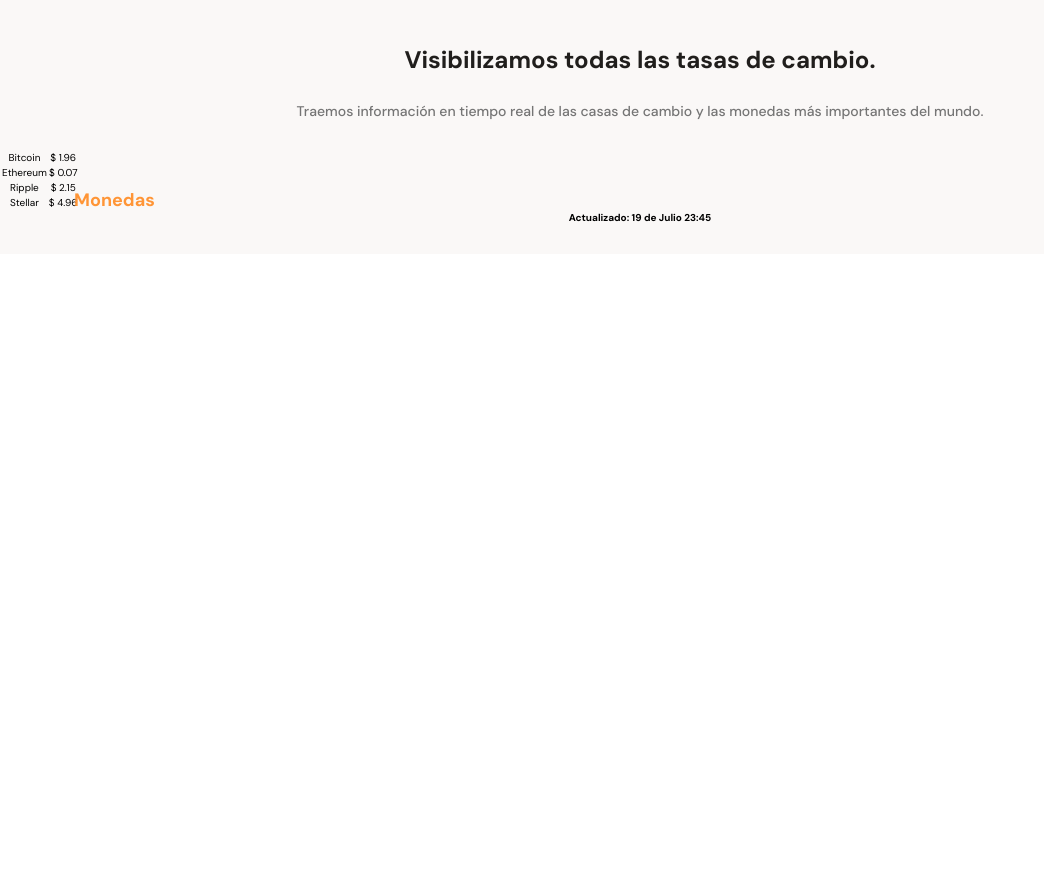
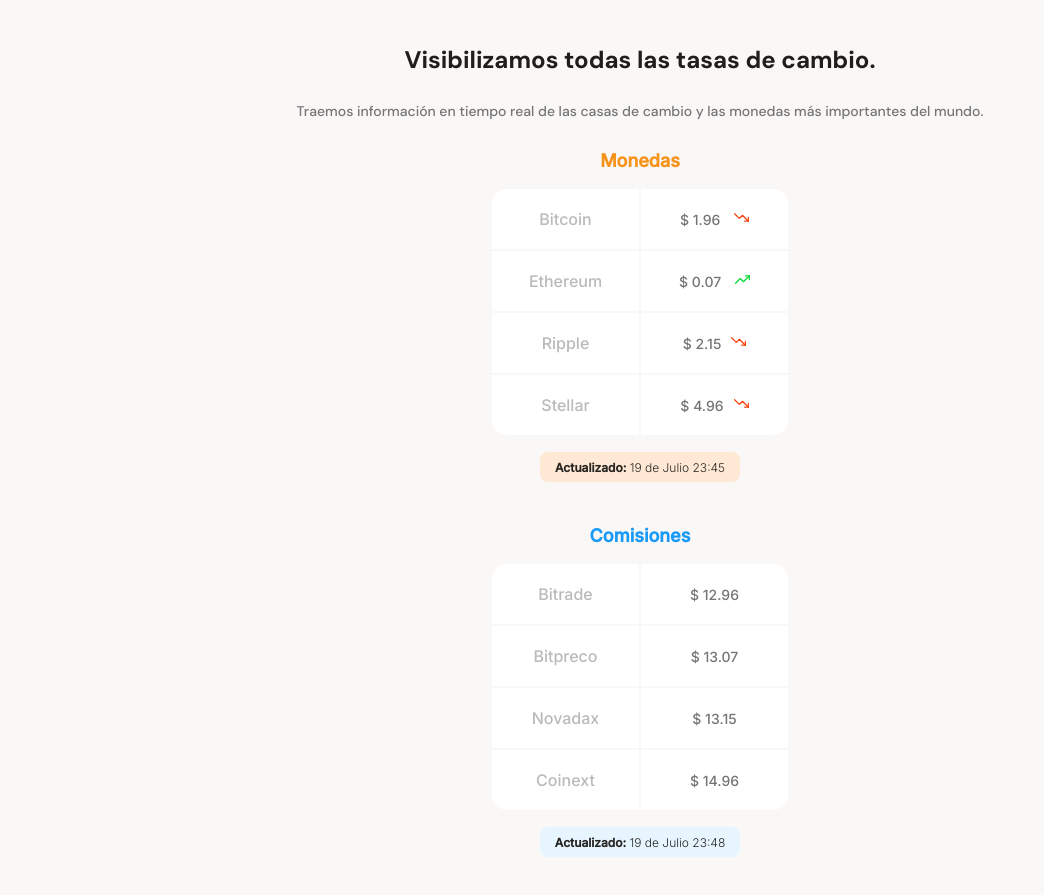
Before and after one commit to JohnnChavez/web-example, a plain HTML site: page index.html in a window 1280 px wide. Shown: the part 617-1512 px from the top of the page, without its empty margins (0-1044 px from the left). Before the commit the page ends 871 px from the top, so only its background shows below. Drawn offline with Linux system fonts and the light colour scheme.

Commit message:
Terminado estilos de las tablas

```diff
--- a/index.html
+++ b/index.html
@@ -42,36 +42,66 @@ font-family: 'Inter', sans-serif; -->
         </div>
         <section class="main-tables-container">
           <div class="main-currency-table">
-            <p class="main-currency-table--title">Monedas</p>
-          </div>
+            <p class="currency-table--title">Monedas</p>
             <div class="currency-table--container">
               <table>
                 <tr>
                   <td class="table__top-left">Bitcoin</td>
                   <td class="table__top-right table__right">
-                  $ 1.96 <span></span>
+                    $ 1.96 <span class="down"></span>
                   </td>
                 </tr>
                 <tr>
                   <td>Ethereum</td>
-                <td class="table__right">$ 0.07</td>
+                  <td class="table__right">$ 0.07 <span class="up"></span></td>
                 </tr>
                 <tr>
                   <td>Ripple</td>
-                <td class="table__right">$ 2.15</td>
+                  <td class="table__right">$ 2.15<span class="down"></span></td>
                 </tr>
                 <tr>
                   <td class="table__bottom-left">Stellar</td>
-                <td class="table__bottom-rigtht table__right">$ 4.96</td>
+                  <td class="table__bottom-rigtht table__right">
+                    $ 4.96<span class="down"></span>
+                  </td>
                 </tr>
               </table>
             </div>
             <div class="currency-table--date">
-            <p><b>Actualizado: 19 de Julio 23:45</b></p>
+              <p><b>Actualizado:</b> 19 de Julio 23:45</p>
+            </div>
+          </div>
+        </section>
+        <section class="main-tables-container">
+          <div class="main-currency-table">
+            <p class="currency-table--title2">Comisiones</p>
+            <div class="currency-table--container">
+              <table>
+                <tr>
+                  <td class="table__top-left">Bitrade</td>
+                  <td class="table__top-right table__right">$ 12.96</td>
+                </tr>
+                <tr>
+                  <td>Bitpreco</td>
+                  <td class="table__right">$ 13.07</td>
+                </tr>
+                <tr>
+                  <td>Novadax</td>
+                  <td class="table__right">$ 13.15</td>
+                </tr>
+                <tr>
+                  <td class="table__bottom-left">Coinext</td>
+                  <td class="table__bottom-rigtht table__right">$ 14.96</td>
+                </tr>
+              </table>
+            </div>
+            <div class="currency-table--date2">
+              <p><b>Actualizado:</b> 19 de Julio 23:48</p>
+            </div>
           </div>
         </section>
       </section>
-      <section></section>
+
       <section></section>
       <section></section>
     </main>
--- a/style.css
+++ b/style.css
@@ -133,12 +133,122 @@ main {
   color: #757575;
   margin-bottom: 30px;
 }
-.main-currency-table .main-currency-table--title {
+
+.main-currency-table {
+  width: 70%;
+  min-width: 235px;
+  max-width: 500px;
+  height: 360px;
+  margin: 0 auto;
+  font-family: "Inter", sans-serif;
+}
+.main-currency-table .currency-table--title {
+  margin-bottom: 15px;
   font-size: 1.8rem;
-  color: #ff9536;
-  font-weight: 700;
-  line-height: 23px;
-  position: absolute;
+  color: var(--bitcoin-orange);
+  font-weight: bold;
+  line-height: 2.3rem;
+  /*   position: absolute;
   left: 74px;
-  top: 806px;
+  top: 806px; */
 }
+.currency-table--container {
+  width: 90%;
+  min-width: 230px;
+  max-width: 300px;
+  height: 250px;
+  margin: 0 auto;
+}
+.currency-table--container table {
+  width: 100%;
+  height: 100%;
+}
+.currency-table--container td {
+  width: 50%;
+  font-size: 1.6rem;
+  font-weight: 500;
+  line-height: 1.9rem;
+  color: var(--grey);
+  background-color: var(--just-white);
+}
+.currency-table--container .table__top-left {
+  border-radius: 15px 0 0 0;
+}
+.currency-table--container .table__top-right {
+  border-radius: 0 15px 0 0;
+}
+.currency-table--container .table__bottom-left {
+  border-radius: 0 0 0 15px;
+}
+.currency-table--container .table__bottom-rigtht {
+  border-radius: 0 0 15px 0;
+}
+.currency-table--container .table__right {
+  font-size: 1.4rem;
+  font-weight: normal;
+  line-height: 1.7rem;
+  color: #757575;
+}
+.currency-table--container .down {
+  display: inline-block;
+  width: 15px;
+  height: 15px;
+  margin-left: 10px;
+  background-image: url("./ic/trending-down.svg");
+  background-size: cover;
+  background-position: center;
+  background-repeat: no-repeat;
+}
+.currency-table--container .up {
+  display: inline-block;
+  width: 15px;
+  height: 15px;
+  margin-left: 10px;
+  background-image: url("./ic/trending-up.svg");
+  background-size: cover;
+  background-position: center;
+  background-repeat: no-repeat;
+}
+.currency-table--date {
+  width: 190px;
+  min-width: 200px;
+  height: 30px;
+  margin: 0 auto;
+  margin-top: 15px;
+  padding: 8px;
+  background-color: var(--soft-orange);
+  border-radius: 8px;
+}
+.currency-table--date p {
+  color: var(--warm-black);
+  font-size: 1.2rem;
+  font-weight: 300;
+  line-height: 1.5rem;
+}
+.main-currency-table .currency-table--title2 {
+  margin-bottom: 15px;
+  margin-top: 15px;
+  font-size: 1.8rem;
+  color: var(--secondary-blue);
+  font-weight: bold;
+  line-height: 2.3rem;
+  /*   position: absolute;
+  left: 74px;
+  top: 806px; */
+}
+.currency-table--date2 {
+  width: 190px;
+  min-width: 200px;
+  height: 30px;
+  margin: 0 auto;
+  margin-top: 15px;
+  padding: 8px;
+  background-color: #e7f5ff;
+  border-radius: 8px;
+}
+.currency-table--date2 p {
+  color: var(--warm-black);
+  font-size: 1.2rem;
+  font-weight: 300;
+  line-height: 1.5rem;
+}
```
Lines whose indentation alone changed are shown as unchanged.
